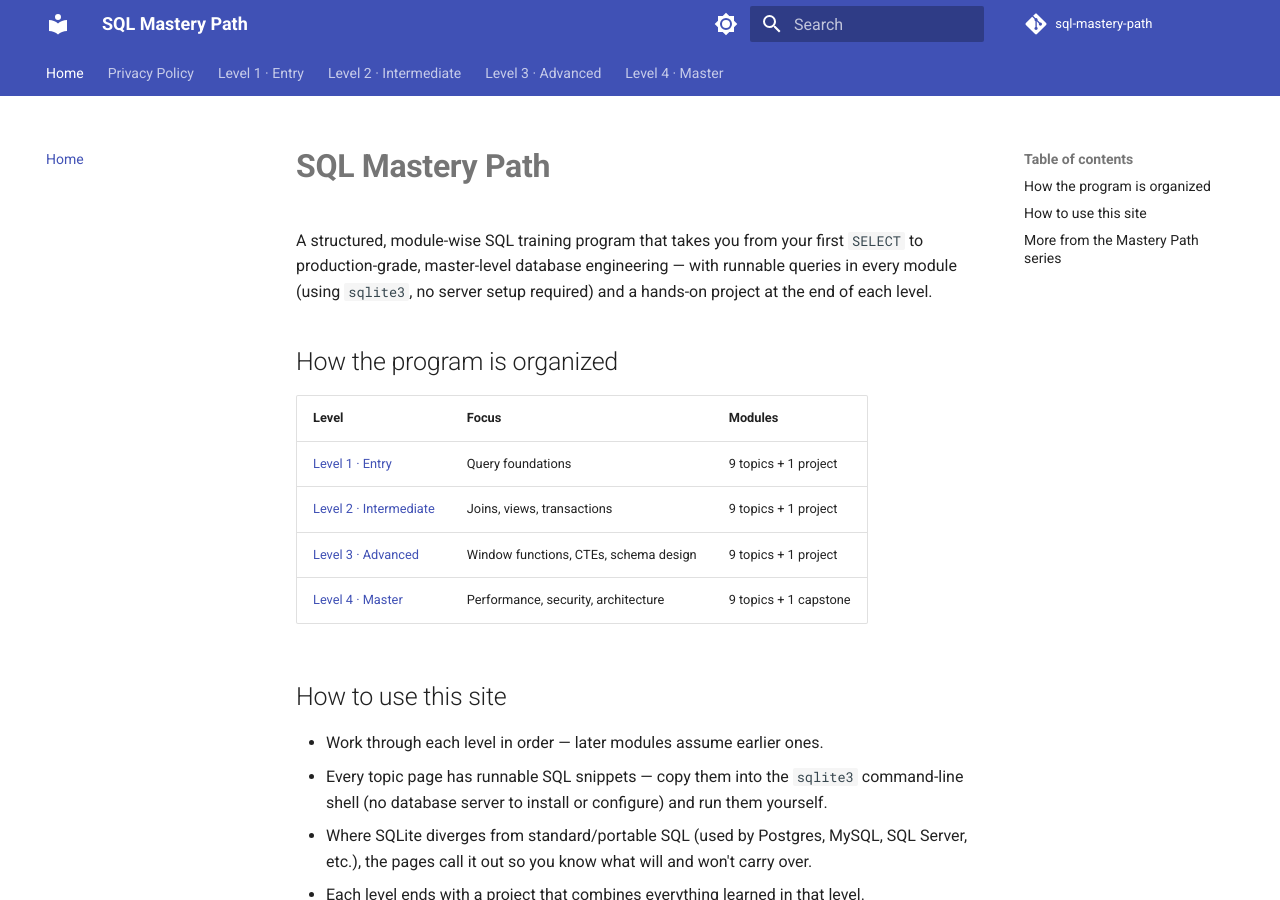
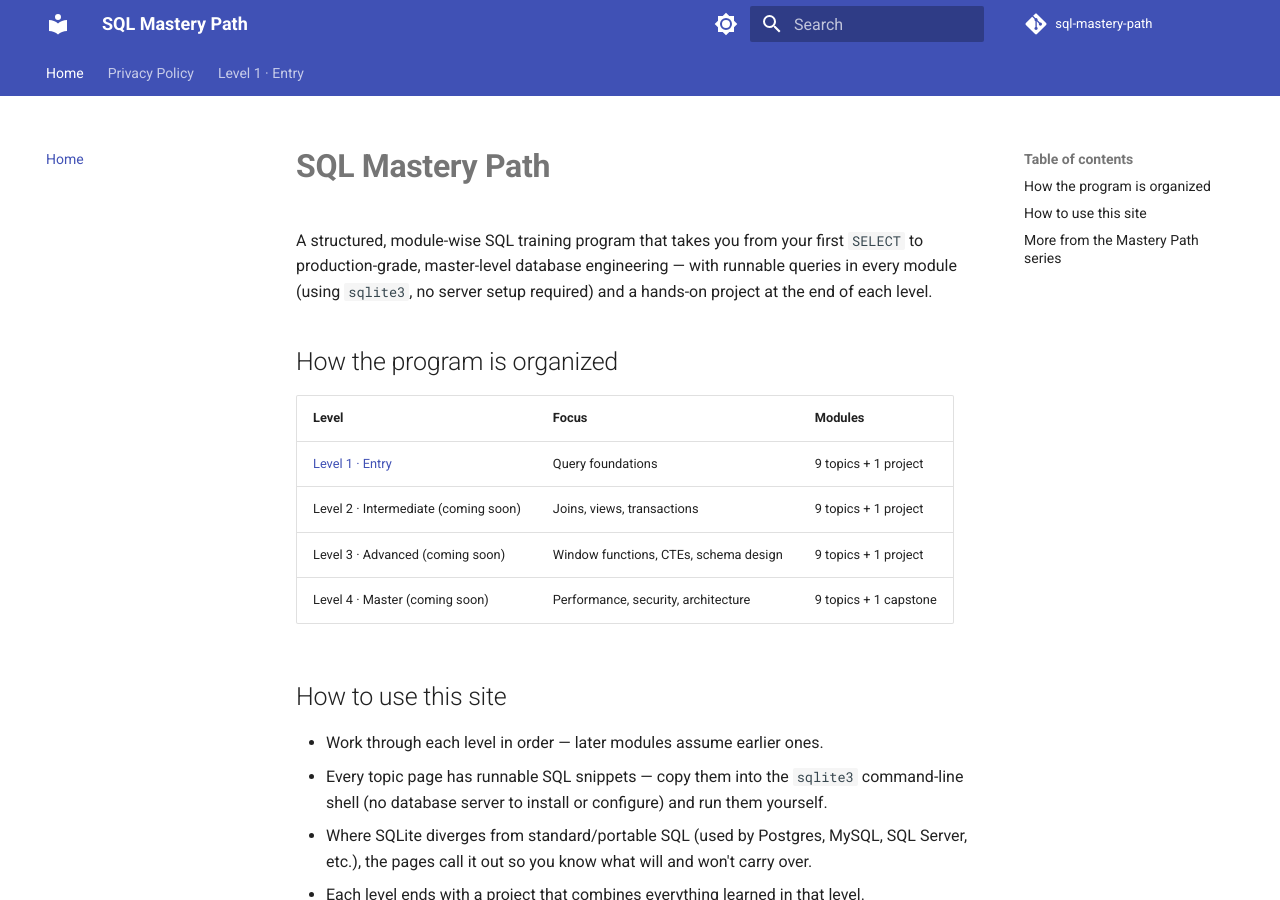
Before and after one commit to SIGILIPELLI/sql-mastery-path, an MkDocs documentation site: the page built from docs/index.md, in a window 1280 px wide and 900 px high. Built offline with MkDocs 1.6.1 and Material for MkDocs 9.7.7, drawn with Linux system fonts in a browser that asks for light colours; comment, search, counter and statistics services are not loaded; part of the change alters nothing that is shown.

Commit message:
Hide unfinished levels from crawl surface pending content backfill
AdSense flagged the domain for 'Low value content'. Real lessons are
being written level by level; in the meantime this removes only the
still-unwritten levels from nav/sitemap/homepage (files are untouched)
so the site isn't submitting thin content to Google during the
backfill. Re-running this after a level's content is finished
automatically restores it.

Co-Authored-By: Claude Opus 5 <noreply@anthropic.com>

```diff
--- a/docs/index.md
+++ b/docs/index.md
@@ -15,9 +15,9 @@ and a hands-on project at the end of each level.
 | Level | Focus | Modules |
 |-------|-------|---------|
 | [Level 1 · Entry](level-1/index.md) | Query foundations | 9 topics + 1 project |
-| [Level 2 · Intermediate](level-2/index.md) | Joins, views, transactions | 9 topics + 1 project |
-| [Level 3 · Advanced](level-3/index.md) | Window functions, CTEs, schema design | 9 topics + 1 project |
-| [Level 4 · Master](level-4/index.md) | Performance, security, architecture | 9 topics + 1 capstone |
+| Level 2 · Intermediate (coming soon) | Joins, views, transactions | 9 topics + 1 project |
+| Level 3 · Advanced (coming soon) | Window functions, CTEs, schema design | 9 topics + 1 project |
+| Level 4 · Master (coming soon) | Performance, security, architecture | 9 topics + 1 capstone |
 
 ## How to use this site
 
--- a/mkdocs.yml
+++ b/mkdocs.yml
@@ -62,39 +62,8 @@ nav:
       - "08 · Creating Tables": level-1/08-creating-tables.md
       - "09 · Inserting, Updating, Deleting Data": level-1/09-insert-update-delete.md
       - "10 · Project — Library/Bookstore Database": level-1/10-project-library-database.md
-  - "Level 2 · Intermediate":
-      - Overview: level-2/index.md
-      - "01 · Advanced Joins": level-2/01-advanced-joins.md
-      - "02 · Subqueries": level-2/02-subqueries.md
-      - "03 · Set Operations": level-2/03-set-operations.md
-      - "04 · String & Date Functions": level-2/04-string-date-functions.md
-      - "05 · CASE Expressions": level-2/05-case-expressions.md
-      - "06 · Views": level-2/06-views.md
-      - "07 · Indexes Basics": level-2/07-indexes-basics.md
-      - "08 · Constraints": level-2/08-constraints.md
-      - "09 · Transactions & ACID Basics": level-2/09-transactions-acid.md
-      - "10 · Project — E-commerce Reporting": level-2/10-project-ecommerce-reporting.md
-  - "Level 3 · Advanced":
-      - Overview: level-3/index.md
-      - "01 · Window Functions": level-3/01-window-functions.md
-      - "02 · CTEs & Recursive Queries": level-3/02-ctes-recursive-queries.md
-      - "03 · Query Optimization & EXPLAIN QUERY PLAN": level-3/03-query-optimization-explain.md
-      - "04 · Stored Procedures/Functions Concepts": level-3/04-stored-procedures-concepts.md
-      - "05 · Triggers": level-3/05-triggers.md
-      - "06 · Normalization & Schema Design": level-3/06-normalization-schema-design.md
-      - "07 · Working with JSON in SQL": level-3/07-json-in-sql.md
-      - "08 · Full-Text Search Basics": level-3/08-full-text-search.md
-      - "09 · Data Migration Patterns": level-3/09-data-migration-patterns.md
-      - "10 · Project — Normalized Schema & Analytics": level-3/10-project-normalized-schema-analytics.md
-  - "Level 4 · Master":
-      - Overview: level-4/index.md
-      - "01 · Advanced Indexing Strategies": level-4/01-advanced-indexing-strategies.md
-      - "02 · Query Performance Tuning at Scale": level-4/02-performance-tuning-at-scale.md
-      - "03 · Partitioning Concepts": level-4/03-partitioning-concepts.md
-      - "04 · Replication & Backup Concepts": level-4/04-replication-backup-concepts.md
-      - "05 · Security & SQL Injection Prevention": level-4/05-security-sql-injection.md
-      - "06 · NoSQL vs SQL Considerations": level-4/06-nosql-vs-sql.md
-      - "07 · SQL from Application Code": level-4/07-sql-from-application-code.md
-      - "08 · Data Warehousing Concepts": level-4/08-data-warehousing-concepts.md
-      - "09 · Testing Database Code": level-4/09-testing-database-code.md
-      - "10 · Capstone Project": level-4/10-capstone-project.md
+# --- auto-pruned stub levels (see AdSense low-value-content fix) ---
+exclude_docs: |
+  level-2/*.md
+  level-3/*.md
+  level-4/*.md
```
